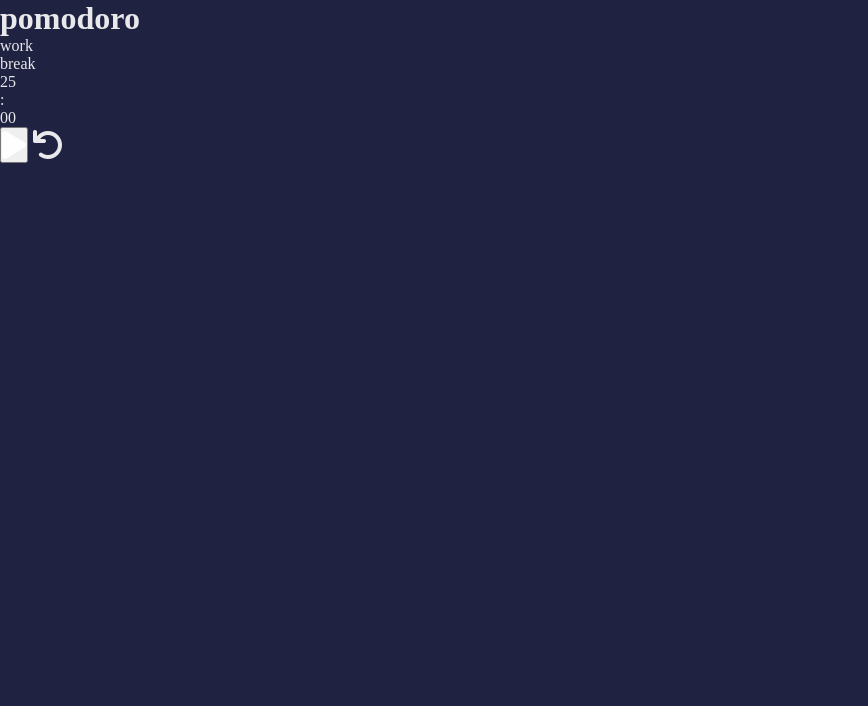
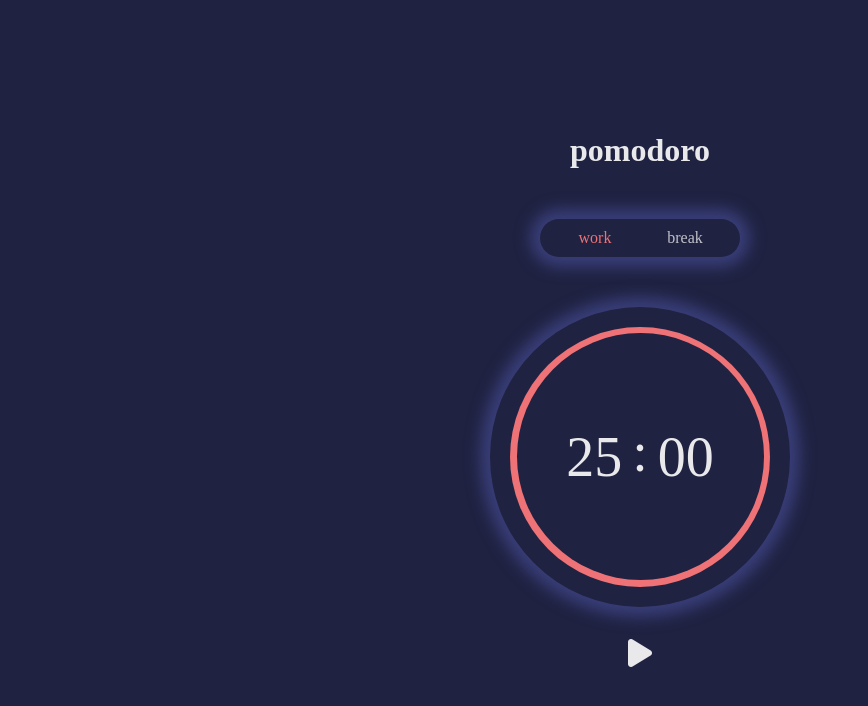
Before and after one commit to ariyaan-0/pomodoro-clock, a plain HTML site: page index.html in a window 1280 px wide. Shown: the whole page, without its empty margins (0-868 px from the left). Drawn offline with Linux system fonts and the light colour scheme.

Commit message:
style pomodoro app

```diff
--- a/index.html
+++ b/index.html
@@ -13,7 +13,7 @@
             <h1>pomodoro</h1>
 
             <div class="panel">
-                <p id="work">work</p>
+                <p id="work" class="active">work</p>
                 <p id="break">break</p>
             </div>
 
--- a/style.css
+++ b/style.css
@@ -33,3 +33,101 @@ h1{
 }
 
 /* ====     CONTENT     ==== */
+
+section{
+    display: flex;
+    align-items: center;
+    height: 100%;
+}
+
+.container{
+    width: min(42.5rem, 100%);
+    margin-inline: auto;
+    padding-inline: 2rem;
+    display: flex;
+    justify-content: center;
+    align-items: center;
+    flex-direction: column;
+}
+
+.panel{
+    display: grid;
+    grid-template-columns: 1fr 1fr;
+    text-align: center;
+    width: 20rem;
+    margin-block: 5rem;
+    padding: 1rem;
+    border-radius: 10rem;
+    -webkit-box-shadow: 0px 0px 15px 10px var(--color-shadow);
+    box-shadow: 0px 0px 15px 10px var(--color-shadow);
+}
+
+.panel p{
+    opacity: .8;
+    transition: 1s ease-in;
+}
+
+.panel p.active{
+    opacity: 1;
+    color: var(--color-secondary);
+}
+
+.timer{
+    display: flex;
+    justify-content: center;
+    align-items: center;
+    width: 30rem;
+    height: 30rem;
+    border-radius: 50%;
+    -webkit-box-shadow: 0px 0px 15px 10px var(--color-shadow);
+    box-shadow: 0px 0px 15px 10px var(--color-shadow);
+}
+
+.circle{
+    display: flex;
+    justify-content: center;
+    align-items: center;
+    width: 26rem;
+    height: 26rem;
+    border-radius: 50%;
+    background-color: var(--color-secondary);
+    position: relative;
+}
+
+.circle::before{
+    content: '';
+    position: absolute;
+    width: 95%;
+    height: 95%;
+    border-radius: 50%;
+    background-color: var(--color-primary);
+}
+
+.time{
+    position: relative;
+    display: flex;
+}
+
+.time p{
+    font-size: 5.6rem;
+}
+
+.time p:nth-of-type(2){
+    position: relative;
+    top: -.5rem;
+    margin-inline: 1rem;
+}
+
+.controls{
+    margin-top: 3rem;
+}
+
+.controls button{
+    border: none;
+    background-color: transparent;
+    cursor: pointer;
+}
+
+.controls #reset{
+    display: none;
+}
```
